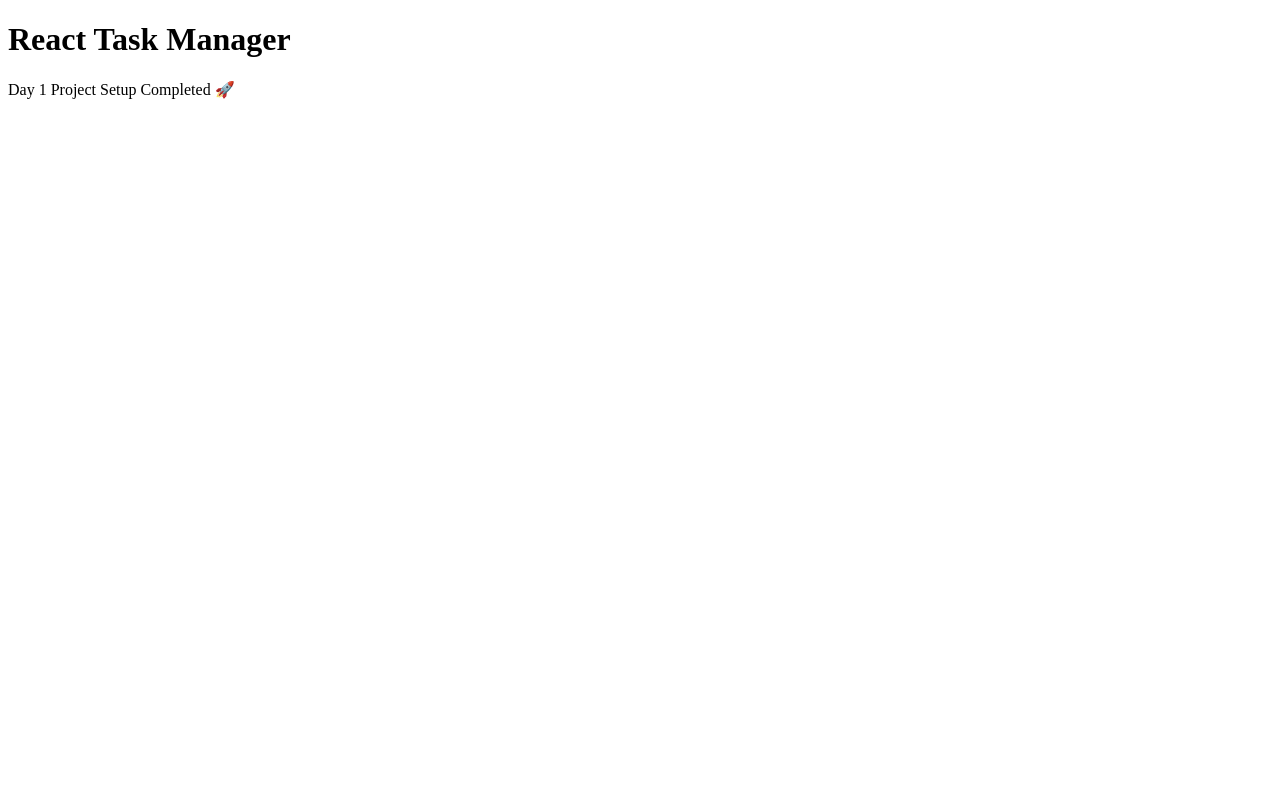
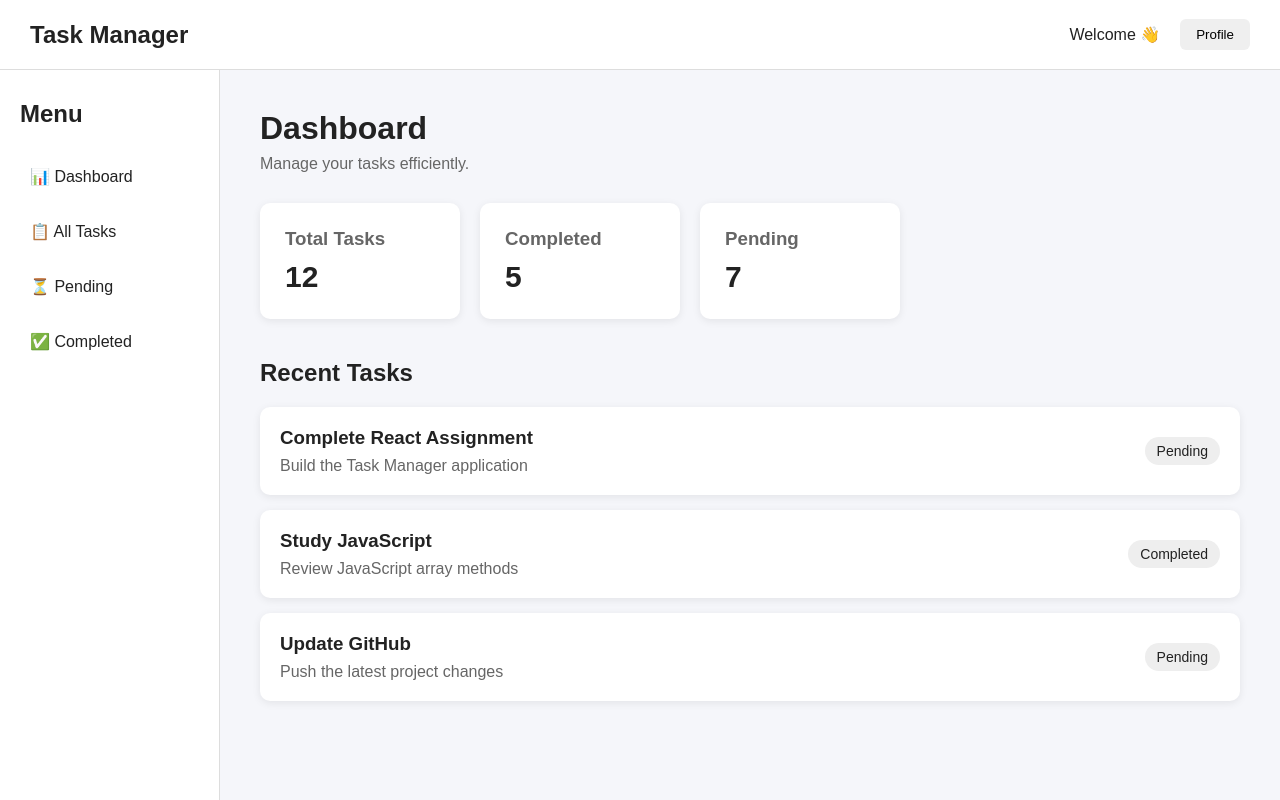
Before and after one commit to Avish-Tharu/react-task-manager, a React (Vite) app: page / in a window 1280 px wide. Built offline with nearby package versions, Linux system fonts and the light colour scheme.

Commit message:
Build task manager dashboard components

```diff
--- a/src/App.jsx
+++ b/src/App.jsx
@@ -1,8 +1,48 @@
+import Navbar from "./components/Navbar";
+import Sidebar from "./components/Sidebar";
+import TaskStats from "./components/TaskStats";
+import TaskCard from "./components/TaskCard";
+
 function App() {
   return (
-    <div>
-      <h1>React Task Manager</h1>
-      <p>Day 1 Project Setup Completed 🚀</p>
+    <div className="app">
+      <Navbar />
+
+      <div className="main-layout">
+        <Sidebar />
+
+        <main className="dashboard">
+          <h1>Dashboard</h1>
+
+          <p className="welcome-text">
+            Manage your tasks efficiently.
+          </p>
+
+          <TaskStats />
+
+          <section className="tasks-section">
+            <h2>Recent Tasks</h2>
+
+            <TaskCard
+              title="Complete React Assignment"
+              description="Build the Task Manager application"
+              status="Pending"
+            />
+
+            <TaskCard
+              title="Study JavaScript"
+              description="Review JavaScript array methods"
+              status="Completed"
+            />
+
+            <TaskCard
+              title="Update GitHub"
+              description="Push the latest project changes"
+              status="Pending"
+            />
+          </section>
+        </main>
+      </div>
     </div>
   );
 }
--- /dev/null
+++ b/src/components/Navbar.jsx
@@ -0,0 +1,18 @@
+function Navbar() {
+  return (
+    <nav className="navbar">
+      <div className="logo">
+        Task Manager
+      </div>
+
+      <div className="navbar-right">
+        <span>Welcome 👋</span>
+        <button className="profile-button">
+          Profile
+        </button>
+      </div>
+    </nav>
+  );
+}
+
+export default Navbar;
--- /dev/null
+++ b/src/components/Sidebar.jsx
@@ -0,0 +1,16 @@
+function Sidebar() {
+  return (
+    <aside className="sidebar">
+      <h2>Menu</h2>
+
+      <ul>
+        <li>📊 Dashboard</li>
+        <li>📋 All Tasks</li>
+        <li>⏳ Pending</li>
+        <li>✅ Completed</li>
+      </ul>
+    </aside>
+  );
+}
+
+export default Sidebar;
--- /dev/null
+++ b/src/components/TaskCard.jsx
@@ -0,0 +1,16 @@
+function TaskCard({ title, description, status }) {
+  return (
+    <div className="task-card">
+      <div>
+        <h3>{title}</h3>
+        <p>{description}</p>
+      </div>
+
+      <span className="task-status">
+        {status}
+      </span>
+    </div>
+  );
+}
+
+export default TaskCard;
--- /dev/null
+++ b/src/components/TaskStats.jsx
@@ -0,0 +1,22 @@
+function TaskStats() {
+  return (
+    <div className="stats-container">
+      <div className="stat-card">
+        <h3>Total Tasks</h3>
+        <p>12</p>
+      </div>
+
+      <div className="stat-card">
+        <h3>Completed</h3>
+        <p>5</p>
+      </div>
+
+      <div className="stat-card">
+        <h3>Pending</h3>
+        <p>7</p>
+      </div>
+    </div>
+  );
+}
+
+export default TaskStats;
--- a/src/main.jsx
+++ b/src/main.jsx
@@ -1,6 +1,7 @@
 import React from "react";
 import ReactDOM from "react-dom/client";
 import App from "./App";
+import "./styles/main.css";
 
 ReactDOM.createRoot(document.getElementById("root")).render(
   <React.StrictMode>
--- /dev/null
+++ b/src/styles/main.css
@@ -0,0 +1,139 @@
+* {
+  margin: 0;
+  padding: 0;
+  box-sizing: border-box;
+}
+
+body {
+  font-family: Arial, sans-serif;
+  background: #f5f6fa;
+  color: #222;
+}
+
+.navbar {
+  height: 70px;
+  background: #ffffff;
+  display: flex;
+  align-items: center;
+  justify-content: space-between;
+  padding: 0 30px;
+  border-bottom: 1px solid #ddd;
+}
+
+.logo {
+  font-size: 24px;
+  font-weight: bold;
+}
+
+.navbar-right {
+  display: flex;
+  align-items: center;
+  gap: 20px;
+}
+
+.profile-button {
+  padding: 8px 16px;
+  border: none;
+  border-radius: 6px;
+  cursor: pointer;
+}
+
+.main-layout {
+  display: flex;
+  min-height: calc(100vh - 70px);
+}
+
+.sidebar {
+  width: 220px;
+  background: #ffffff;
+  padding: 30px 20px;
+  border-right: 1px solid #ddd;
+}
+
+.sidebar h2 {
+  margin-bottom: 25px;
+}
+
+.sidebar ul {
+  list-style: none;
+}
+
+.sidebar li {
+  padding: 14px 10px;
+  margin-bottom: 8px;
+  cursor: pointer;
+  border-radius: 6px;
+}
+
+.sidebar li:hover {
+  background: #f0f0f0;
+}
+
+.dashboard {
+  flex: 1;
+  padding: 40px;
+}
+
+.dashboard h1 {
+  font-size: 32px;
+  margin-bottom: 8px;
+}
+
+.welcome-text {
+  color: #666;
+  margin-bottom: 30px;
+}
+
+.stats-container {
+  display: flex;
+  gap: 20px;
+  margin-bottom: 40px;
+}
+
+.stat-card {
+  background: #ffffff;
+  padding: 25px;
+  border-radius: 10px;
+  width: 200px;
+  box-shadow: 0 2px 8px rgba(0, 0, 0, 0.08);
+}
+
+.stat-card h3 {
+  color: #666;
+  margin-bottom: 10px;
+}
+
+.stat-card p {
+  font-size: 30px;
+  font-weight: bold;
+}
+
+.tasks-section h2 {
+  margin-bottom: 20px;
+}
+
+.task-card {
+  background: #ffffff;
+  padding: 20px;
+  margin-bottom: 15px;
+  border-radius: 10px;
+  display: flex;
+  justify-content: space-between;
+  align-items: center;
+  box-shadow: 0 2px 8px rgba(0, 0, 0, 0.08);
+}
+
+.task-card h3 {
+  margin-bottom: 8px;
+}
+
+.task-card p {
+  color: #666;
+}
+
+.task-status {
+  padding: 6px 12px;
+  border-radius: 20px;
+  background: #eee;
+  font-size: 14px;
+}
```
